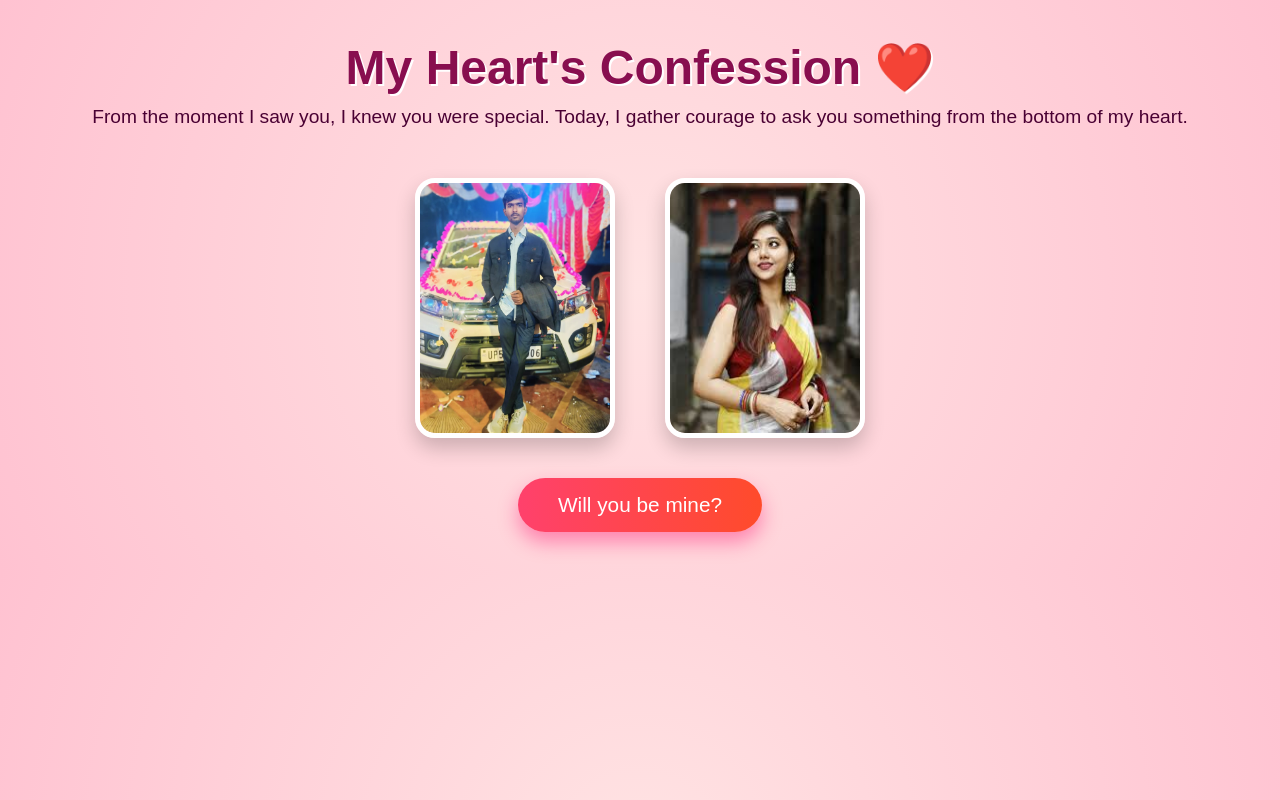
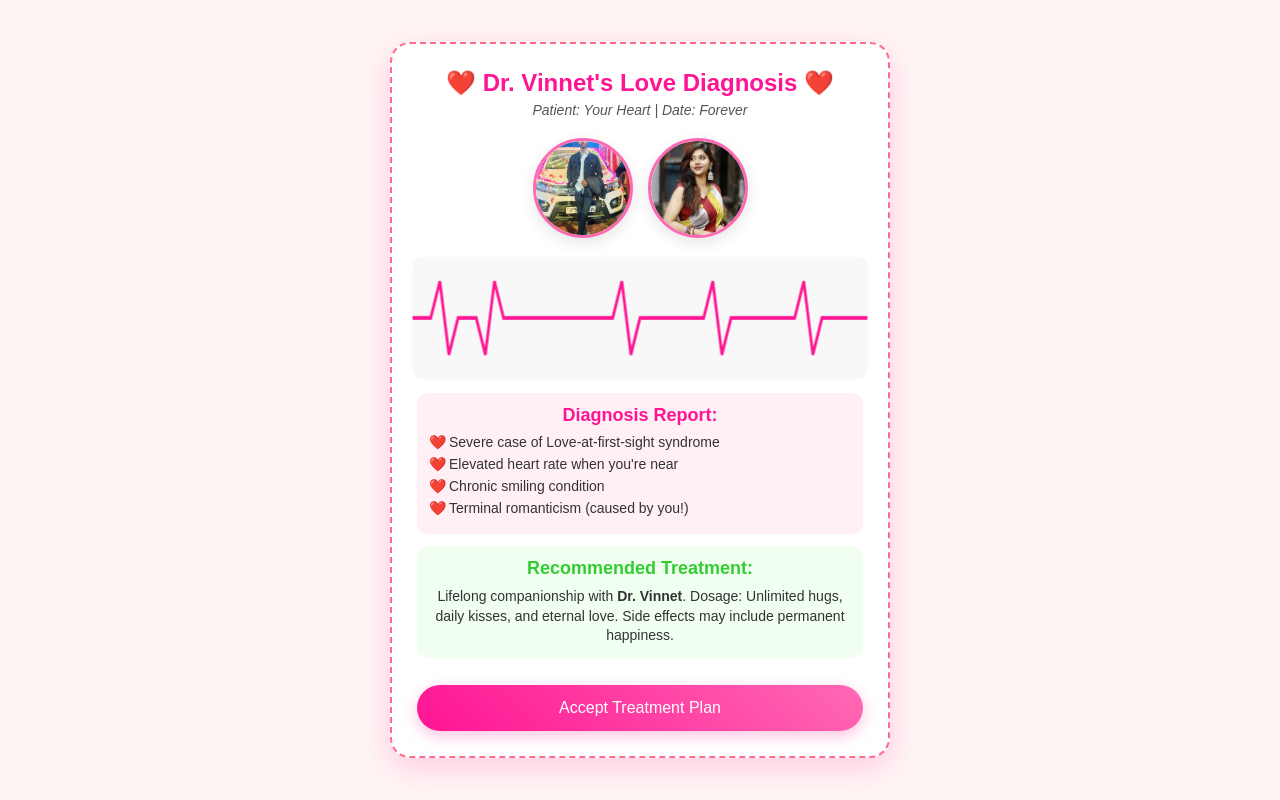
Before and after one commit to Vishallllsingh/Proposal, a plain HTML site: page index.html in a window 1280 px wide. Drawn offline with Linux system fonts and the light colour scheme.

Commit message:
Update index.html

```diff
--- a/index.html
+++ b/index.html
@@ -3,91 +3,221 @@
 <head>
   <meta charset="UTF-8">
   <meta name="viewport" content="width=device-width, initial-scale=1.0">
-  <title>My Heart's Confession</title>
+  <title>Dr. Vinnet's Love Prescription ❤️</title>
   <style>
     * {
       margin: 0;
       padding: 0;
       box-sizing: border-box;
+      font-family: 'Arial', sans-serif;
     }
+
     body {
-      font-family: 'Poppins', sans-serif;
-      background: radial-gradient(circle, #ffe3e3, #ffc2d1);
+      background: #fff5f5;
+      display: flex;
+      justify-content: center;
+      align-items: center;
+      min-height: 100vh;
       overflow: hidden;
     }
-    .container {
+
+    .prescription {
+      width: 95%;
+      max-width: 500px;
+      background: white;
+      border-radius: 20px;
+      box-shadow: 0 10px 30px rgba(255, 105, 180, 0.3);
+      padding: 25px;
+      position: relative;
+      overflow: hidden;
+      border: 2px dashed #ff6b8b;
+      animation: fadeIn 1.5s ease-out;
+    }
+
+    @keyframes fadeIn {
+      from { opacity: 0; transform: translateY(20px); }
+      to { opacity: 1; transform: translateY(0); }
+    }
+
+    .header {
+      text-align: center;
+      margin-bottom: 15px;
+      animation: slideDown 1s ease-out;
+    }
+
+    @keyframes slideDown {
+      from { transform: translateY(-50px); opacity: 0; }
+      to { transform: translateY(0); opacity: 1; }
+    }
+
+    .header h1 {
+      color: #ff1493;
+      font-size: 24px;
+      margin-bottom: 5px;
+    }
+
+    .header p {
+      color: #555;
+      font-style: italic;
+      font-size: 14px;
+    }
+
+    .photo-frame {
       display: flex;
-      flex-direction: column;
-      align-items: center;
-      padding: 40px 20px;
-      color: #fff;
+      justify-content: center;
+      gap: 15px;
+      margin: 20px 0;
+      animation: zoomIn 1s ease-out;
+    }
+
+    @keyframes zoomIn {
+      from { transform: scale(0.8); opacity: 0; }
+      to { transform: scale(1); opacity: 1; }
+    }
+
+    .photo-frame img {
+      width: 100px;
+      height: 100px;
+      border-radius: 50%;
+      object-fit: cover;
+      border: 3px solid #ff69b4;
+      box-shadow: 0 5px 15px rgba(0, 0, 0, 0.1);
+      transition: transform 0.3s;
+    }
+
+    .photo-frame img:hover {
+      transform: scale(1.1);
+    }
+
+    .ecg-container {
+      width: 100%;
+      height: 120px;
+      background: #f8f8f8;
+      border-radius: 10px;
+      margin: 15px 0;
+      position: relative;
+      overflow: hidden;
+      animation: pulse 2s infinite;
+    }
+
+    @keyframes pulse {
+      0%, 100% { transform: scale(1); }
+      50% { transform: scale(1.02); }
+    }
+
+    #ecg-line {
+      position: absolute;
+      width: 100%;
+      height: 100%;
+      stroke: #ff1493;
+      stroke-width: 3;
+      fill: none;
+    }
+
+    .diagnosis {
+      background: #fff0f5;
+      padding: 12px;
+      border-radius: 10px;
+      margin: 12px 0;
+      animation: slideUp 1s ease-out;
+    }
+
+    @keyframes slideUp {
+      from { transform: translateY(30px); opacity: 0; }
+      to { transform: translateY(0); opacity: 1; }
+    }
+
+    .diagnosis h3 {
+      color: #ff1493;
+      margin-bottom: 8px;
+      font-size: 18px;
       text-align: center;
     }
-    h1 {
-      font-size: 3rem;
-      margin-bottom: 10px;
-      color: #880e4f;
-      text-shadow: 2px 2px #fff;
-      animation: fadeIn 2s ease-out;
-    }
-    p {
-      font-size: 1.2rem;
-      margin-bottom: 30px;
-      color: #4a0033;
-      animation: fadeIn 3s ease-out;
-    }
-    .photo-frame {
-      display: flex;
-      gap: 50px;
-      margin: 20px 0;
-      justify-content: center;
-    }
-    .photo-frame img {
-      width: 200px;
-      height: 260px;
-      border-radius: 20px;
-      border: 5px solid #fff;
-      box-shadow: 0 10px 20px rgba(0, 0, 0, 0.2);
-      transition: transform 0.3s ease;
-    }
-    .photo-frame img:hover {
-      transform: scale(1.05);
-    }
-    .btn {
-      padding: 15px 40px;
-      font-size: 1.3rem;
-      background: linear-gradient(to right, #ff416c, #ff4b2b);
-      border: none;
-      color: white;
-      border-radius: 40px;
-      cursor: pointer;
-      margin-top: 20px;
-      box-shadow: 0 10px 20px rgba(255, 0, 102, 0.4);
-      transition: all 0.3s;
-      animation: buttonBounce 1s ease-out infinite;
-    }
-    .btn:hover {
-      transform: scale(1.05);
-    }
-    .msg {
-      margin-top: 30px;
-      font-size: 1.5rem;
-      color: #d50000;
-      display: none;
-      animation: popin 1s ease forwards;
+
+    .diagnosis ul {
+      list-style-type: none;
     }
 
-    @keyframes popin {
-      0% { transform: scale(0); opacity: 0; }
-      100% { transform: scale(1); opacity: 1; }
+    .diagnosis li {
+      margin: 6px 0;
+      color: #333;
+      font-size: 14px;
+      position: relative;
+      padding-left: 20px;
     }
-    @keyframes fadeIn {
-      0% { opacity: 0; }
-      100% { opacity: 1; }
+
+    .diagnosis li:before {
+      content: "❤️";
+      position: absolute;
+      left: 0;
     }
-    @keyframes buttonBounce {
-      0%, 100% { transform: translateY(0); }
-      50% { transform: translateY(-10px); }
+
+    .treatment {
+      background: #f0fff0;
+      padding: 12px;
+      border-radius: 10px;
+      margin: 12px 0;
+      animation: slideUp 1.2s ease-out;
+    }
+
+    .treatment h3 {
+      color: #32cd32;
+      margin-bottom: 8px;
+      font-size: 18px;
+      text-align: center;
+    }
+
+    .treatment p {
+      color: #333;
+      line-height: 1.4;
+      font-size: 14px;
+      text-align: center;
+    }
+
+    .proposal-btn {
+      width: 100%;
+      padding: 14px;
+      background: linear-gradient(45deg, #ff1493, #ff69b4);
+      color: white;
+      border: none;
+      border-radius: 50px;
+      font-size: 16px;
+      cursor: pointer;
+      margin-top: 15px;
+      transition: all 0.3s;
+      box-shadow: 0 5px 15px rgba(255, 105, 180, 0.4);
+      animation: bounce 2s infinite;
+    }
+
+    @keyframes bounce {
+      0%, 20%, 50%, 80%, 100% { transform: translateY(0); }
+      40% { transform: translateY(-10px); }
+      60% { transform: translateY(-5px); }
+    }
+
+    .proposal-btn:active {
+      transform: scale(0.95);
+    }
+
+    .hidden {
+      display: none;
+    }
+
+    .response {
+      text-align: center;
+      margin-top: 20px;
+      animation: fadeIn 1s ease-out;
+    }
+
+    .response h2 {
+      color: #ff1493;
+      font-size: 22px;
+      margin-bottom: 10px;
+    }
+
+    .response p {
+      color: #333;
+      font-size: 16px;
     }
 
     .floating-hearts {
@@ -97,92 +227,187 @@
       width: 100%;
       height: 100%;
       pointer-events: none;
-      overflow: hidden;
+      z-index: 10;
     }
+
     .heart {
       position: absolute;
-      font-size: 2rem;
-      animation: floatHearts 4s linear infinite;
+      font-size: 20px;
+      animation: float 4s linear forwards;
       opacity: 0;
     }
-    @keyframes floatHearts {
-      0% { transform: translateY(0) scale(1); opacity: 1; }
-      100% { transform: translateY(-100vh) scale(1.5); opacity: 0; }
+
+    @keyframes float {
+      0% {
+        transform: translateY(100vh) scale(0.5);
+        opacity: 0;
+      }
+      20% {
+        opacity: 1;
+      }
+      100% {
+        transform: translateY(-100px) scale(1.2);
+        opacity: 0;
+      }
     }
 
-    /* Responsive Design */
-    @media (max-width: 768px) {
-      h1 {
-        font-size: 2rem;
+    /* Romantic background music */
+    .music-note {
+      position: absolute;
+      font-size: 24px;
+      animation: floatNote 3s linear infinite;
+      opacity: 0;
     }
-      p {
-        font-size: 1rem;
-        padding: 0 10px;
+
+    @keyframes floatNote {
+      0% {
+        transform: translateY(0) rotate(0deg);
+        opacity: 0;
       }
-      .photo-frame {
-        flex-direction: column;
-        gap: 20px;
+      10% {
+        opacity: 1;
       }
-      .photo-frame img {
-        width: 90%;
-        height: auto;
+      90% {
+        opacity: 1;
       }
-      .btn {
-        width: 90%;
-        font-size: 1.1rem;
-        padding: 12px 30px;
-      }
-      .msg {
-        font-size: 1.2rem;
-        padding: 0 10px;
+      100% {
+        transform: translateY(-100px) rotate(20deg);
+        opacity: 0;
       }
     }
   </style>
 </head>
 <body>
-  <audio id="music" autoplay loop>
-    <source src="romantic_background_music.mp3" type="audio/mp3">
-  </audio>
+  <div class="prescription">
+    <div class="header">
+      <h1>❤️ Dr. Vinnet's Love Diagnosis ❤️</h1>
+      <p>Patient: Your Heart | Date: Forever</p>
+    </div>
 
-  <div class="container">
-    <h1>My Heart's Confession ❤️</h1>
-    <p>From the moment I saw you, I knew you were special. Today, I gather courage to ask you something from the bottom of my heart.</p>
     <div class="photo-frame">
-      <img src="AGndduu.jpg" alt="Me">
-      <img src="gan2.jpg" alt="You">
+      <img src="AGndduu.jpg" alt="Dr. Vinnet">
+      <img src="gan2.jpg" alt="My Love">
     </div>
-    <button class="btn" onclick="proposeLove()">Will you be mine?</button>
-    <div class="msg" id="response">You just made me the happiest person alive! 💍</div>
+
+    <div class="ecg-container">
+      <svg id="ecg-line" viewBox="0 0 500 100" preserveAspectRatio="none"></svg>
+    </div>
+
+    <div class="diagnosis">
+      <h3>Diagnosis Report:</h3>
+      <ul>
+        <li>Severe case of Love-at-first-sight syndrome</li>
+        <li>Elevated heart rate when you're near</li>
+        <li>Chronic smiling condition</li>
+        <li>Terminal romanticism (caused by you!)</li>
+      </ul>
+    </div>
+
+    <div class="treatment">
+      <h3>Recommended Treatment:</h3>
+      <p>Lifelong companionship with <strong>Dr. Vinnet</strong>. Dosage: Unlimited hugs, daily kisses, and eternal love. Side effects may include permanent happiness.</p>
+    </div>
+
+    <button class="proposal-btn" id="proposeBtn">Accept Treatment Plan</button>
+
+    <div class="response hidden" id="response">
+      <h2>Prescription Approved! 💍</h2>
+      <p>You've successfully stolen my heart! Let's begin our forever together...</p>
     </div>
 
     <div class="floating-hearts" id="hearts"></div>
+    <div id="musicNotes"></div>
+  </div>
+
+  <!-- Hidden audio for music -->
+  <audio id="bgMusic" loop>
+    <source src="https://www.soundhelix.com/examples/mp3/SoundHelix-Song-1.mp3" type="audio/mpeg">
+  </audio>
 
   <script>
-    function proposeLove() {
+    // ECG Animation
+    const ecgLine = document.getElementById('ecg-line');
+    let pathData = "M0,50 L20,50 L30,20 L40,80 L50,50 L70,50 L80,80 L90,20 L100,50 L120,50";
+
+    for (let i = 1; i < 5; i++) {
+      pathData += ` L${120 + i*100},50 L${130 + i*100},20 L${140 + i*100},80 L${150 + i*100},50 L${170 + i*100},50`;
+    }
+
+    ecgLine.innerHTML = `<path d="${pathData}" />`;
+
+    // Make ECG beat faster when clicked
+    const makeHeartbeatFaster = () => {
+      ecgLine.style.transition = "all 0.5s";
+      ecgLine.style.stroke = "#ff0000";
+      ecgLine.style.strokeWidth = "4";
+      setTimeout(() => {
+        ecgLine.style.stroke = "#ff1493";
+        ecgLine.style.strokeWidth = "3";
+      }, 1000);
+    };
+
+    // Proposal Button
+    const proposeBtn = document.getElementById('proposeBtn');
     const response = document.getElementById('response');
-      response.style.display = 'block';
+    const heartsContainer = document.getElementById('hearts');
+    const musicNotesContainer = document.getElementById('musicNotes');
+    const bgMusic = document.getElementById('bgMusic');
 
-      for (let i = 0; i < 40; i++) {
+    // Play music on first interaction
+    document.body.addEventListener('click', () => {
+      bgMusic.volume = 0.3;
+      bgMusic.play();
+    }, { once: true });
+
+    // Create floating music notes
+    const createMusicNotes = () => {
+      const notes = ['♩', '♪', '♫', '♬', '♭', '♮'];
+      for (let i = 0; i < 15; i++) {
+        setTimeout(() => {
+          const note = document.createElement('div');
+          note.classList.add('music-note');
+          note.textContent = notes[Math.floor(Math.random() * notes.length)];
+          note.style.left = Math.random() * 100 + '%';
+          note.style.animationDuration = (Math.random() * 2 + 2) + 's';
+          note.style.animationDelay = (Math.random() * 2) + 's';
+          musicNotesContainer.appendChild(note);
+
+          setTimeout(() => {
+            note.remove();
+          }, 3000);
+        }, i * 200);
+      }
+    };
+
+    proposeBtn.addEventListener('click', () => {
+      makeHeartbeatFaster();
+      proposeBtn.classList.add('hidden');
+      response.classList.remove('hidden');
+
+      // Create floating hearts
+      for (let i = 0; i < 30; i++) {
+        setTimeout(() => {
           const heart = document.createElement('div');
           heart.classList.add('heart');
-        heart.innerText = '💖';
-        heart.style.left = Math.random() * 100 + 'vw';
-        heart.style.fontSize = Math.random() * 1.5 + 1 + 'rem';
-        heart.style.animationDuration = (Math.random() * 2 + 3) + 's';
-        heart.style.animationDelay = (Math.random() * 2) + 's';
-        document.getElementById('hearts').appendChild(heart);
+          heart.innerHTML = '❤️';
+          heart.style.left = Math.random() * 100 + '%';
+          heart.style.animationDuration = (Math.random() * 3 + 2) + 's';
+          heartsContainer.appendChild(heart);
 
-        setTimeout(() => heart.remove(), 5000);
-      }
+          // Remove heart after animation
+          setTimeout(() => {
+            heart.remove();
+          }, 4000);
+        }, i * 100);
       }
 
-    // Allow music to play on first user interaction (for mobile)
-    document.addEventListener('click', () => {
-      const music = document.getElementById('music');
-      if (music.paused) {
-        music.play();
-      }
-    }, { once: true });
+      // Create music notes
+      createMusicNotes();
+      setInterval(createMusicNotes, 3000);
+
+      // Increase music volume
+      bgMusic.volume = 0.5;
+    });
   </script>
 </body>
 </html>
```
Lines whose indentation alone changed are shown as unchanged.
